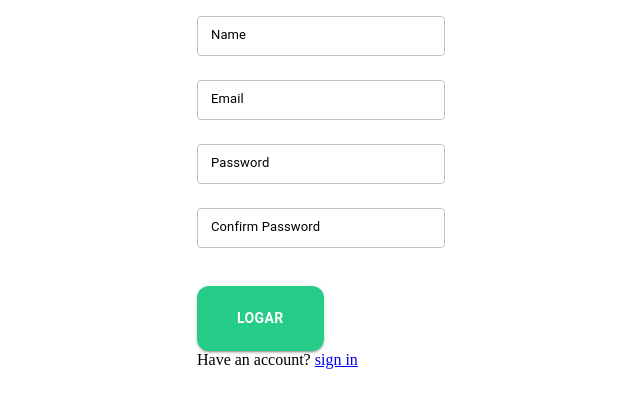
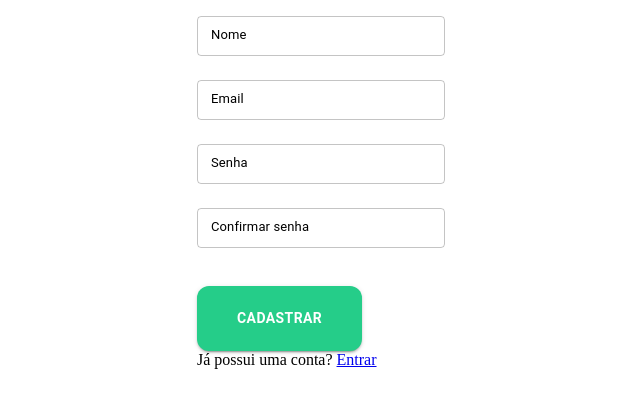
Before and after one commit to Robertatlima/Gest-Habit, a React (Create React App) app: page /signup in a window 1280 px wide. Shown: the top 408 px of the page, without its empty margins (319-959 px from the left). Built offline with nearby package versions, Linux system fonts and the light colour scheme.

Commit message:
feature funcional de cadastro finalizada

```diff
--- a/src/pages/SignUp/index.js
+++ b/src/pages/SignUp/index.js
@@ -1,17 +1,23 @@
 import * as C from "./styles";
-import { Link } from "react-router-dom";
+import { Link, useHistory } from "react-router-dom";
 import { useForm } from "react-hook-form";
 import { TextField, Button } from "@material-ui/core";
 import * as yup from "yup";
 import { yupResolver } from "@hookform/resolvers/yup";
+import axios from "axios";
 
 const SignUp = () => {
+  const history = useHistory();
+
   const schema = yup.object().shape({
-    name: yup.string().required("Campo Obrigatório"),
+    username: yup
+      .string()
+      .matches(/^[A-Za-z\s]+$/, "Nome deve ter apenas letras")
+      .required("Campo Obrigatório"),
     email: yup.string().email("Email Invalido").required("Campo Obrigatório"),
     password: yup
       .string()
-      .min(8, "Senha inválida")
+      .min(8, "Mínimo 8 caracteres")
       .required("Campo Obrigatório")
       .matches(
         /^(?=.*[a-z])(?=.*[A-Z])(?=.*\d)(?=.*[@$!%*?&])[A-Za-z\d@$!%*?&]{8,}$/,
@@ -19,7 +25,7 @@ const SignUp = () => {
       ),
     confirmPassword: yup
       .string()
-      .oneOf([yup.ref("password")], "Email não confere"),
+      .oneOf([yup.ref("password")], "Senha não confere"),
   });
   const {
     register,
@@ -27,20 +33,38 @@ const SignUp = () => {
     formState: { errors },
   } = useForm({ resolver: yupResolver(schema) });
 
+  const handleForm = (data) => {
+    const requestData = {
+      username: data.username,
+      email: data.email,
+      password: data.password,
+    };
+
+    axios
+      .post("https://kenzie-habits.herokuapp.com/users/", requestData)
+      .then((response) => {
+        console.log(response);
+        // history.push(`/`);
+      })
+      .catch((err) => {
+        console.log(err);
+      });
+  };
+
   return (
     <C.Container>
-      <form className="formulario" onSubmit={handleSubmit()}>
+      <form className="formulario" onSubmit={handleSubmit(handleForm)}>
         <div classeName="input">
           <TextField
             variant="outlined"
             id="name"
-            label="Name"
+            label="Nome"
             margin="normal"
             size="small"
             color="secondary"
-            {...register("name")}
-            error={!!errors.name}
-            helperText={errors.name?.message}
+            {...register("username")}
+            error={!!errors.username}
+            helperText={errors.username?.message}
           />
         </div>
         <div classeName="input">
@@ -60,7 +84,7 @@ const SignUp = () => {
           <TextField
             variant="outlined"
             id="password"
-            label="Password"
+            label="Senha"
             margin="normal"
             size="small"
             color="secondary"
@@ -73,7 +97,7 @@ const SignUp = () => {
           <TextField
             variant="outlined"
             id="confirmPassword"
-            label="Confirm Password"
+            label="Confirmar senha"
             margin="normal"
             size="small"
             color="secondary"
@@ -85,11 +109,11 @@ const SignUp = () => {
         <div>
           <Button type="submit" variant="contained" color="secondary">
             {" "}
-            Logar
+            Cadastrar
           </Button>
         </div>
         <p>
-          Have an account? <Link to="/login">sign in</Link>
+          Já possui uma conta? <Link to="/login">Entrar</Link>
         </p>
       </form>
     </C.Container>
```
